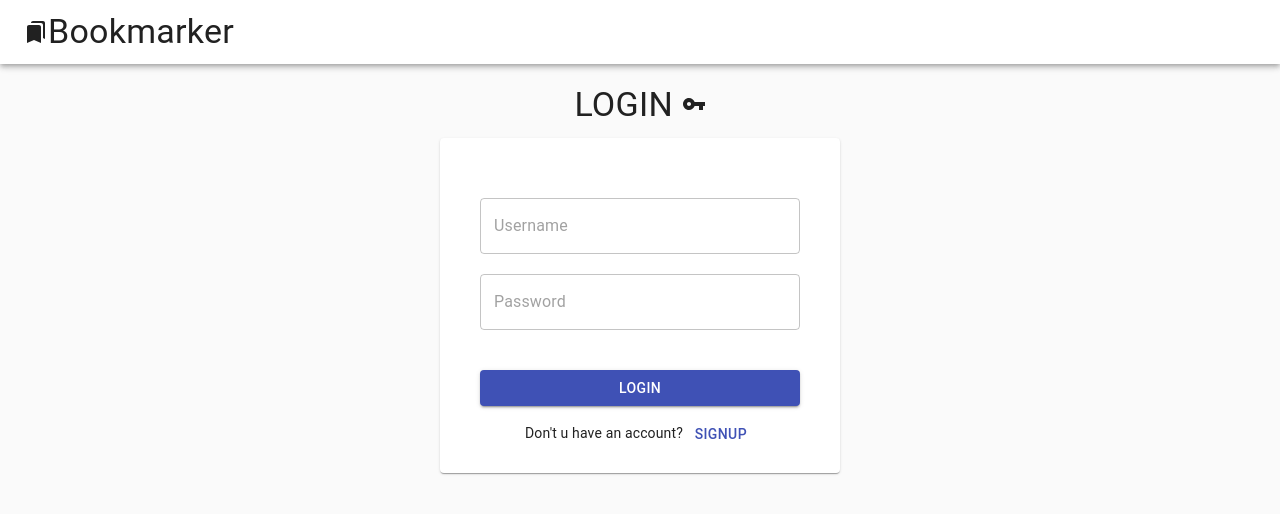
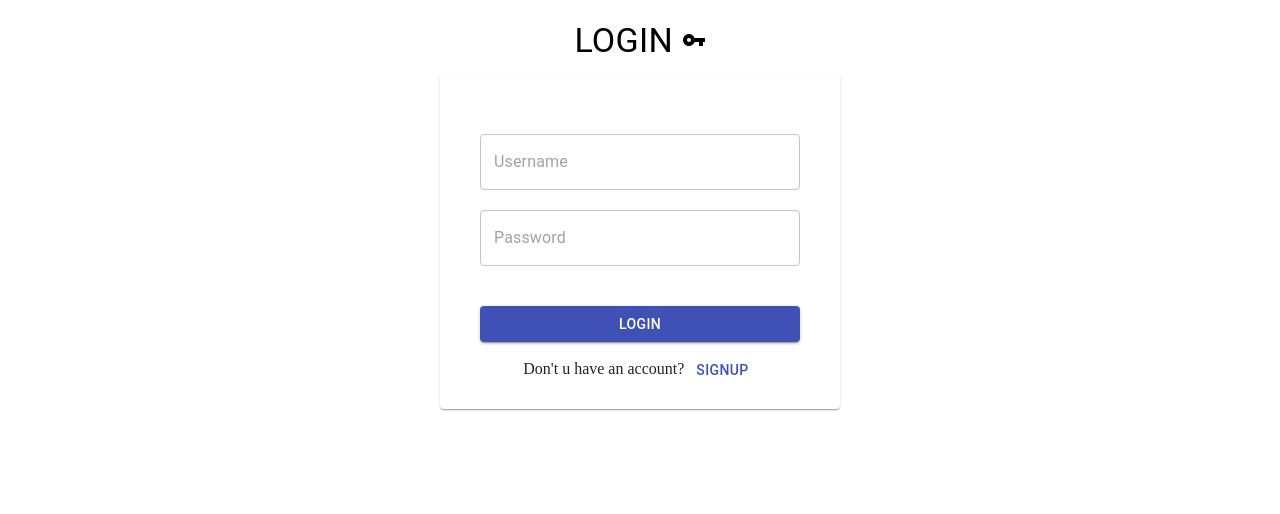
Before and after one commit to Almnna/Bookmarker, a React (Create React App) app: page / in a window 1280 px wide. Shown: the top 514 px of the page. Built offline with nearby package versions, Linux system fonts and the light colour scheme.

Commit message:
updating dashboard & login & appbar

```diff
--- a/src/components/App.js
+++ b/src/components/App.js
@@ -9,10 +9,20 @@ import {Bookmarks, VpnKey, ExitToAppSharp} from '@material-ui/icons'
 
 export default class App extends Component{
   state = {
+    bar: false,
     view: 'login',
   }
 
+  updateAppBar = (bar) => {
+    if(bar){
+      this.setState({bar: true})
+    }else{
+      this.setState({bar: false})
+    }
+  }
+
   updateView = (value) => {
+
     this.setState({
       view: value
     });
@@ -51,13 +61,13 @@ export default class App extends Component{
     const currentView = () =>{
       switch (this.state.view) {
         case 'login':
-          return <Login updateView={this.updateView} styles={this.styles} />
+          return <Login updateView={this.updateView} updateAppBar={this.updateAppBar} styles={this.styles} />
         case 'signup':
           return <Signup updateView={this.updateView} styles={this.styles} />
         case 'dashboard':
-          return <Dashboard updateView={this.updateView} styles={this.styles} />
+          return <Dashboard updateView={this.updateView} updateAppBar={this.updateAppBar} styles={this.styles} />
         default:
-          return <Login updateView={this.updateView} styles={this.styles} />
+          return <Login updateView={this.updateView} updateAppBar={this.updateAppBar} styles={this.styles} />
       }
     }
 
@@ -76,10 +86,13 @@ export default class App extends Component{
           )
         }
     }
+
+    const isAppBar = () => {
+      if(this.state.bar){
           return(
-      <>
+              <div>
+                  <AppBar position="relative" color="#fff">
                     <CssBaseline />
-        <AppBar position="relative" color="#fff">
                     <Toolbar>
                       <Bookmarks />
                       <Typography variant="h4">Bookmarker</Typography>
@@ -101,6 +114,43 @@ export default class App extends Component{
                   </Container>
                 </div>
               </main>
+              </div>
+            )
+          }else{
+            return(
+              <div>
+                  {/* <AppBar position="relative" color="#fff">
+                    <CssBaseline />
+                    <Toolbar>
+                      <Bookmarks />
+                      <Typography variant="h4">Bookmarker</Typography>
+                    </Toolbar>
+                  </AppBar> */}
+                <main>
+                  <div>
+                    <Container maxWidth="sm">
+                      <Typography style={this.styles.font} variant="h4" align="center" color="black" gutterBottom>
+                        {title()}
+                      </Typography>
+                      <div>
+                        <Grid container spacing={2} justify="center">
+                          <Grid item>
+                            {currentView()}
+                          </Grid>
+                        </Grid>
+                      </div>
+                    </Container>
+                  </div>
+                </main>
+              </div>
+            )
+          }
+        }
+
+        return(
+          <>
+            {console.log(this.state.bar)}
+            {isAppBar()}
           </>
         )
     }
--- a/src/components/Login.js
+++ b/src/components/Login.js
@@ -9,6 +9,7 @@ export default class Login extends Component {
             username: '',
             password: ''
         }
+        let bar = true;
     }
 
 
@@ -18,6 +19,11 @@ export default class Login extends Component {
 
     setPassword(e){
         this.setState({"password": e.target.value});
+    }
+
+    loginBtnHandler(view, bar){
+        this.props.updateAppBar(bar);
+        this.props.updateView(view);
     }
 
     render(){
@@ -30,7 +36,7 @@ export default class Login extends Component {
                     <TextField style={this.props.styles.textinput}  variant="outlined" placeholder="Password" onChange={(e)=>this.setPassword}></TextField>
                 </Grid>
                 <Grid item align="center">
-                    <Button style={this.props.styles.login} color='primary' variant="contained" onClick={()=>{this.props.updateView('dashboard')}}>Login</Button>
+                    <Button style={this.props.styles.login} color='primary' variant="contained" onClick={()=>{this.loginBtnHandler('dashboard', true)}}>Login</Button>
                 </Grid>
                 <Grid item align="center">
                     <Typography style={this.props.styles.txt} variant="h7">Don't u have an account? <Button color="primary" onClick={()=>{this.props.updateView('signup')}}>SignUp</Button></Typography>
@@ -38,4 +44,4 @@ export default class Login extends Component {
             </Card>
         );
     }
-  }
+}
--- a/src/components/dashboard.js
+++ b/src/components/dashboard.js
@@ -5,6 +5,14 @@ import { styles } from 'ansi-colors';
 export default class Dashboard extends Component{
     constructor(props){
         super();
+        this.defaultLogoutView = 'login';
+        this.bar = false
+    }
+
+    logoutBtnHandler = () => {
+        this.props.updateAppBar(this.bar);
+        console.log("updating appbar to " + this.bar)
+        this.props.updateView(this.defaultLogoutView);
     }
 
     render(){
@@ -13,22 +21,25 @@ export default class Dashboard extends Component{
             container: {
                 width: 500,
                 height: 500,
+                padding: 100,
             }
         }
 
         return(
             <div>
                 <div>
-                    <Button>Logout</Button>
-                    dashboard
+                    <Button onClick={()=>{this.logoutBtnHandler()}}>Logout</Button>
                 </div>
                 <Grid container justifyContent="center" alignItems="center">
                     <Card style={styles.card}>
                         ss
-                        <div spacing={100}>
-                            G
+                        <div>
+
                         </div>
                     </Card>
+                </Grid>
+                <Grid container justifyContent="left">
+                    Second
                 </Grid>
             </div>
         );
```
Lines whose indentation alone changed are shown as unchanged.
